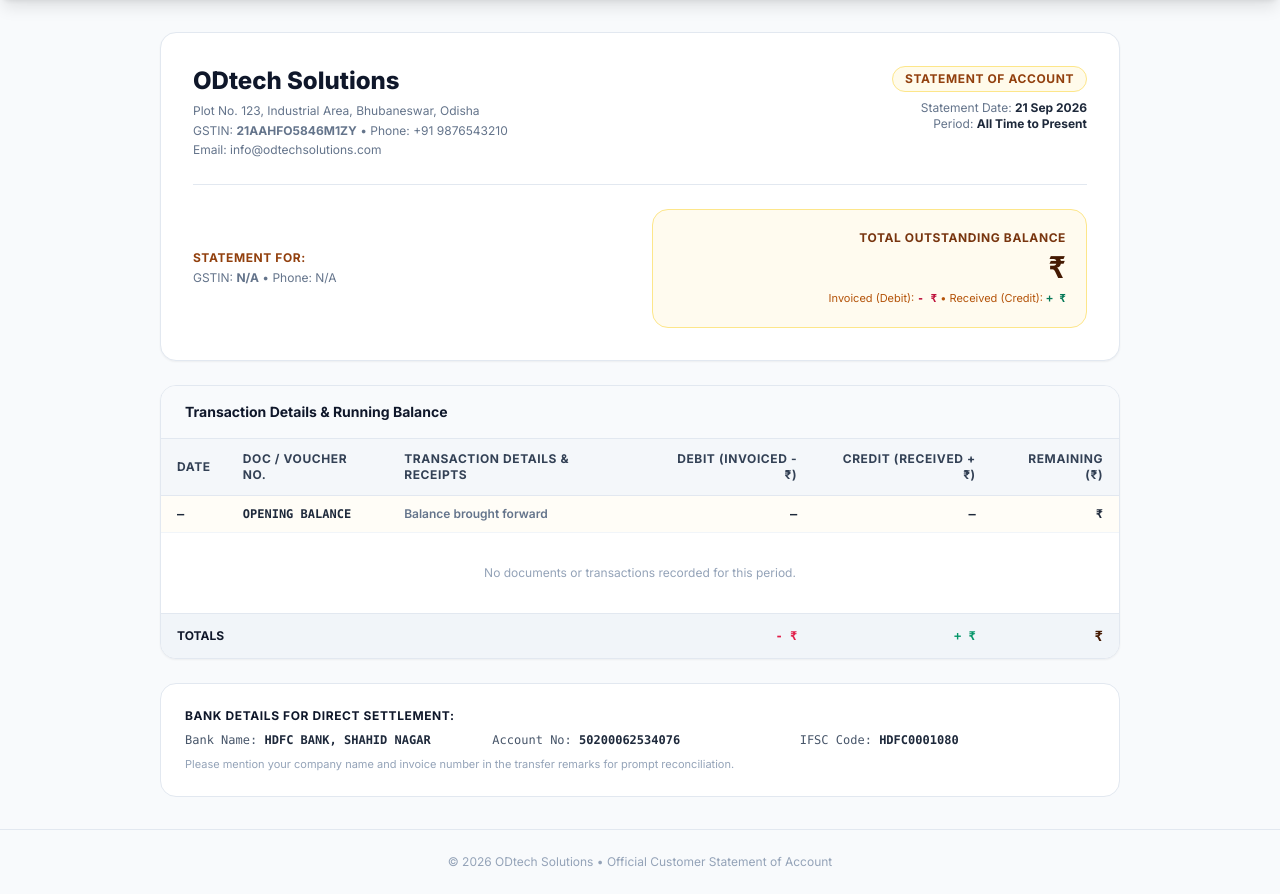
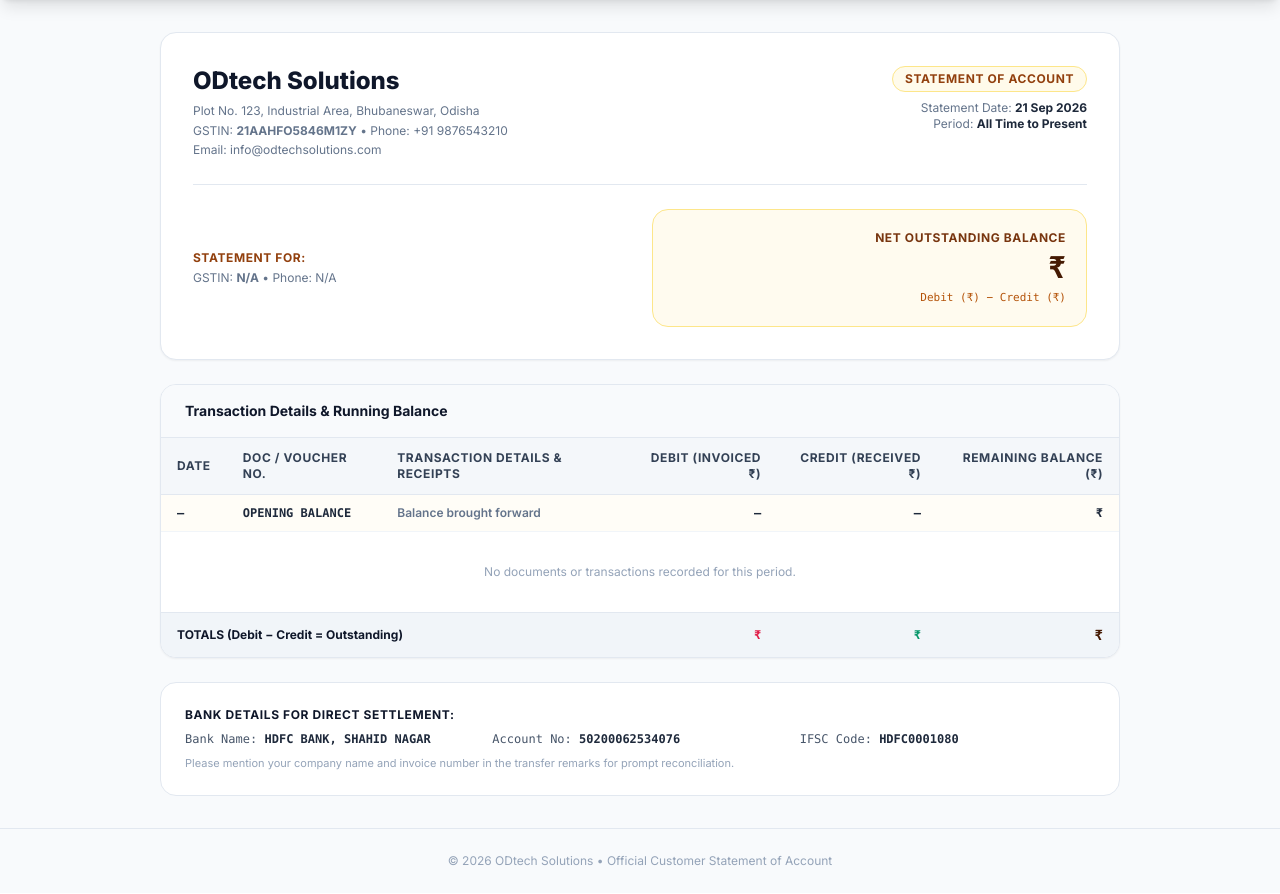
Before and after one commit to trinath06183/ODtech, a Django app: template templates/reporting/public_statement_view.html in a window 1280 px wide. Shown: the part 65-959 px from the top of the page. After the commit the page ends 931 px from the top, so only its background shows below. Run offline with Django 5.2, Linux system fonts and the light colour scheme; the template is opened without the code that fills it, so the values that code supplies are empty; parts of the project's set-up code (start-up, migrations or seed data) failed here and were passed over; some libraries are stand-ins or nearby versions.

Commit message:
fix(reporting): show clean debit, credit, and outstanding balance = debit - credit

```diff
--- a/templates/reporting/public_statement_view.html
+++ b/templates/reporting/public_statement_view.html
@@ -81,10 +81,10 @@
                 </div>
 
                 <div class="bg-amber-50/80 rounded-2xl p-5 border border-amber-200 sm:text-right">
-                    <div class="text-xs font-bold text-amber-900 uppercase tracking-wider">Total Outstanding Balance</div>
+                    <div class="text-xs font-bold text-amber-900 uppercase tracking-wider">Net Outstanding Balance</div>
                     <div class="text-3xl font-black text-amber-950 font-mono mt-1">₹{{ ledger.closing_balance|floatformat:2 }}</div>
-                    <div class="text-[11px] text-amber-700 mt-1">
-                        Invoiced (Debit): <span class="font-mono font-bold text-rose-700">- ₹{{ ledger.total_debit|floatformat:2 }}</span> &bull; Received (Credit): <span class="font-mono font-bold text-emerald-700">+ ₹{{ ledger.total_credit|floatformat:2 }}</span>
+                    <div class="text-[11px] text-amber-700 mt-1 font-mono">
+                        Debit (₹{{ ledger.total_debit|floatformat:2 }}) − Credit (₹{{ ledger.total_credit|floatformat:2 }})
                     </div>
                 </div>
             </div>
@@ -103,9 +103,9 @@
                             <th class="py-3 px-4 text-left">Date</th>
                             <th class="py-3 px-4 text-left">Doc / Voucher No.</th>
                             <th class="py-3 px-4 text-left">Transaction Details & Receipts</th>
-                            <th class="py-3 px-4 text-right">Debit (Invoiced - ₹)</th>
-                            <th class="py-3 px-4 text-right">Credit (Received + ₹)</th>
-                            <th class="py-3 px-4 text-right">Remaining (₹)</th>
+                            <th class="py-3 px-4 text-right">Debit (Invoiced ₹)</th>
+                            <th class="py-3 px-4 text-right">Credit (Received ₹)</th>
+                            <th class="py-3 px-4 text-right">Remaining Balance (₹)</th>
                         </tr>
                     </thead>
                     <tbody class="divide-y divide-slate-100 text-slate-800">
@@ -161,10 +161,10 @@
                                 {% endif %}
                             </td>
                             <td class="py-3 px-4 text-right font-mono align-top {% if row.debit > 0 %}text-rose-600 font-bold{% else %}text-slate-400{% endif %}">
-                                {% if row.debit > 0 %}- ₹{{ row.debit|floatformat:2 }}{% else %}—{% endif %}
+                                {% if row.debit > 0 %}₹{{ row.debit|floatformat:2 }}{% else %}—{% endif %}
                             </td>
                             <td class="py-3 px-4 text-right font-mono align-top {% if row.credit > 0 %}text-emerald-600 font-bold{% else %}text-slate-400{% endif %}">
-                                {% if row.credit > 0 %}+ ₹{{ row.credit|floatformat:2 }}{% else %}—{% endif %}
+                                {% if row.credit > 0 %}₹{{ row.credit|floatformat:2 }}{% else %}—{% endif %}
                             </td>
                             <td class="py-3 px-4 text-right font-mono font-bold align-top {% if row.remaining > 0 %}text-rose-700{% else %}text-emerald-700{% endif %}">
                                 {% if row.remaining > 0 %}
@@ -184,9 +184,9 @@
                     </tbody>
                     <tfoot class="bg-slate-100 font-bold text-slate-900 text-xs border-t-2 border-slate-300">
                         <tr>
-                            <td class="py-3 px-4" colspan="3">TOTALS</td>
-                            <td class="py-3 px-4 text-right font-mono text-rose-600">- ₹{{ ledger.total_debit|floatformat:2 }}</td>
-                            <td class="py-3 px-4 text-right font-mono text-emerald-600">+ ₹{{ ledger.total_credit|floatformat:2 }}</td>
+                            <td class="py-3 px-4" colspan="3">TOTALS (Debit − Credit = Outstanding)</td>
+                            <td class="py-3 px-4 text-right font-mono text-rose-600">₹{{ ledger.total_debit|floatformat:2 }}</td>
+                            <td class="py-3 px-4 text-right font-mono text-emerald-600">₹{{ ledger.total_credit|floatformat:2 }}</td>
                             <td class="py-3 px-4 text-right font-mono font-extrabold text-amber-950 text-sm">₹{{ ledger.closing_balance|floatformat:2 }}</td>
                         </tr>
                     </tfoot>
```
Also changed, not shown: templates/reporting/statement_of_account.html (+14 -10 lines).
